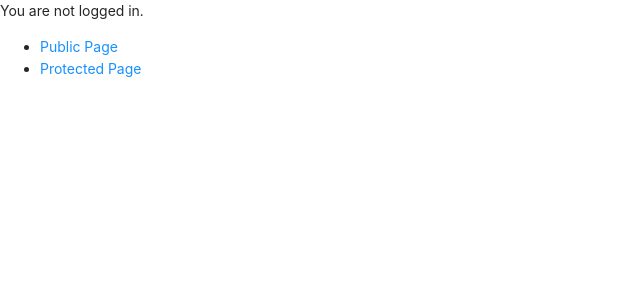
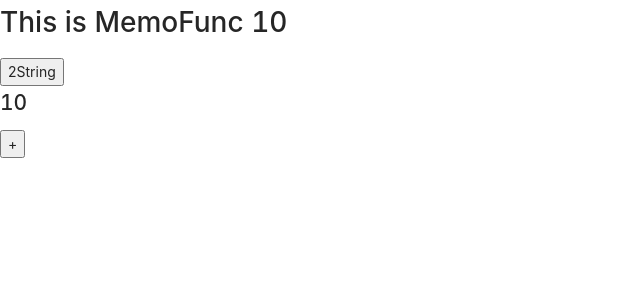
Before and after one commit to weishaodaren/Magellan, a React app: page /con in a window 1280 px wide. Shown: the top 300 px of the page, without its empty margins (0-640 px from the left). Built offline with nearby package versions, Linux system fonts and the light colour scheme.

Commit message:
react.memo(<>,()=>{})

```diff
--- /dev/null
+++ b/src/component/Antd/Memo.tsx
@@ -0,0 +1,31 @@
+import React from "react"
+
+type PropsEqual = { params: 10 }
+
+function areEqual(preProps: PropsEqual, nextProps: PropsEqual): boolean {
+    if (preProps.params === nextProps.params) return true
+    else return false
+}
+export default React.memo(function MemoFunc(props: PropsEqual): JSX.Element {
+    const { params } = props
+    return (
+        <div>
+            <h1>This is MemoFunc {params}</h1>
+            <button onClick={() => console.log(params.toString() + "xixi")}>
+                2String
+            </button>
+            <Child {...props} />
+        </div>
+    )
+}, areEqual)
+
+const Child: React.FC<PropsEqual> = (props): JSX.Element => {
+    const [state, setState] = React.useState<number>(props.params)
+    console.log(state)
+    return (
+        <div>
+            <h2>{state}</h2>
+            <button onClick={() => setState(state + 1)}>+</button>
+        </div>
+    )
+}
--- a/src/index.tsx
+++ b/src/index.tsx
@@ -17,6 +17,7 @@ import { RouterFC } from "./component/Router"
 import ParamsExample from "./component/Router/WithParams"
 import NestingParams from "./component/Router/NestPrams"
 import AuthExample from "./component/Router/AuthRouter"
+import MemoFunc from "./component/Antd/Memo"
 
 const One = () => {
     const H = useHistory()
@@ -54,7 +55,8 @@ ReactDOM.render(
                 {/* <RouterFC /> */}
                 {/* <ParamsExample /> */}
                 {/* <NestingParams /> */}
-                <AuthExample />
+                {/* <AuthExample /> */}
+                <MemoFunc params={10} />
             </Route>
             <Route path="/con">
                 <One />
```
